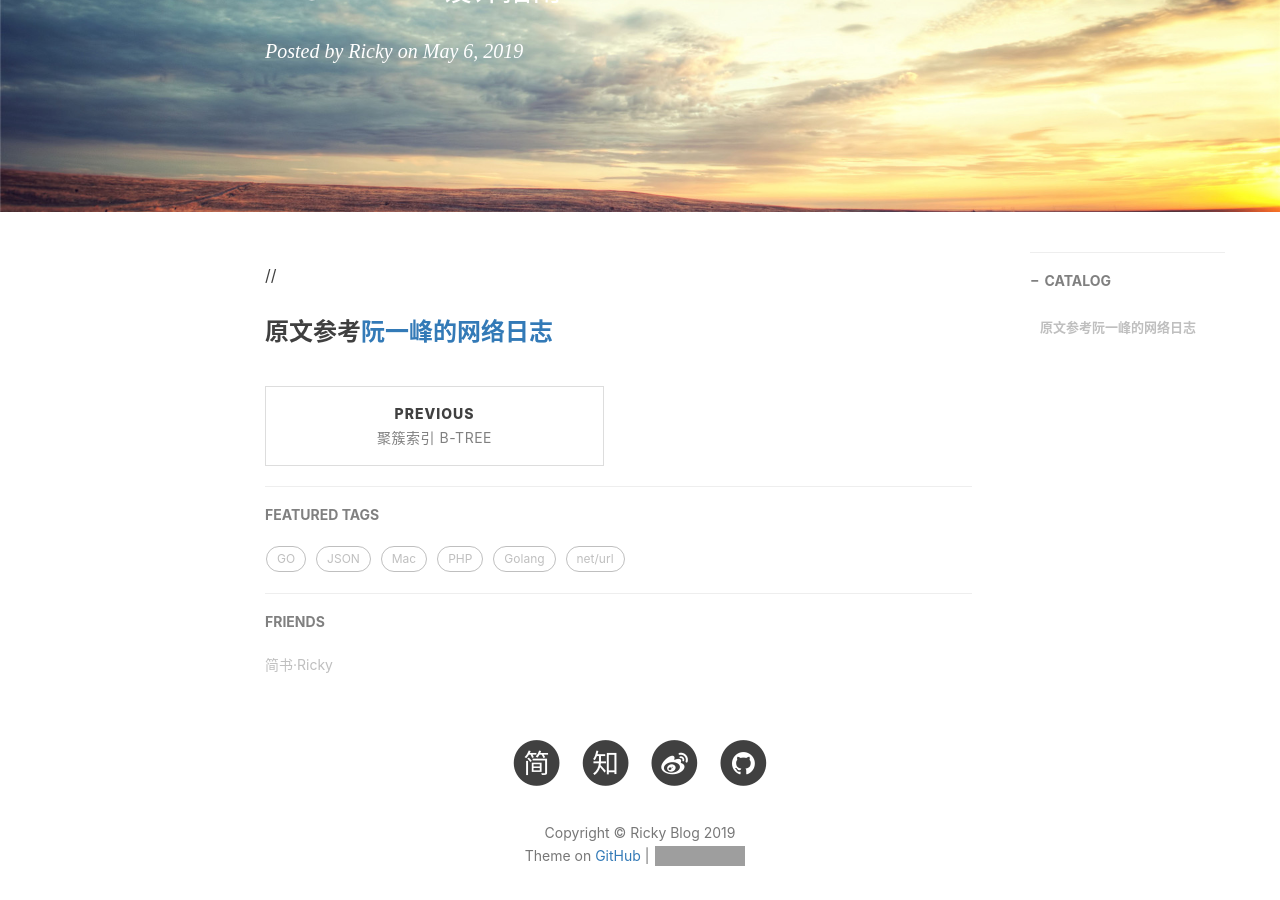
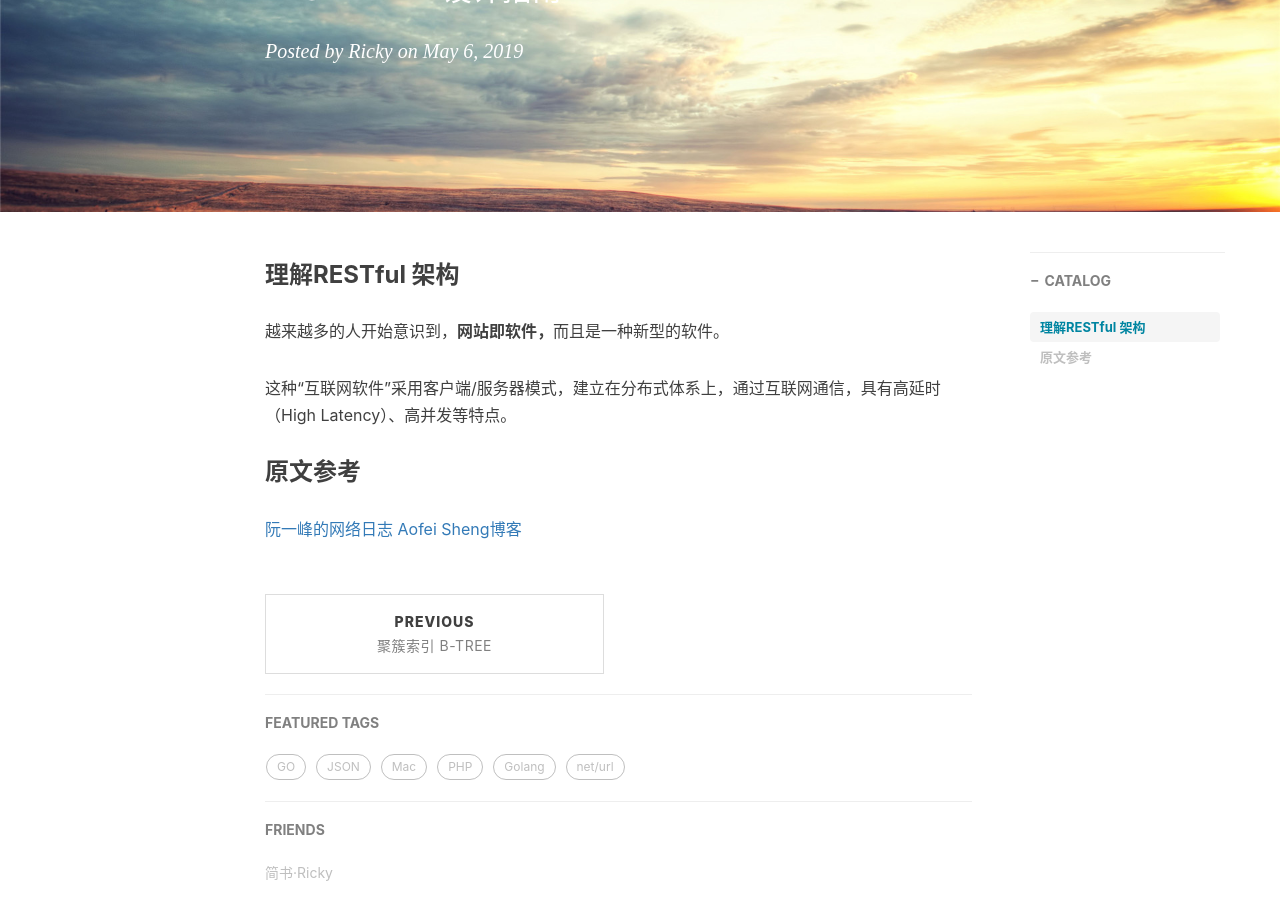
Before and after one commit to huasx/huasx.github.io, a Jekyll site: the page built from _posts/2019-05-06-restful.md, in a window 1280 px wide and 900 px high, scrolled down 311 px. Built offline with Jekyll 4.4.1, drawn with Linux system fonts in a browser that asks for light colours; nearby versions of some CDN libraries; comment, search, counter and statistics services are not loaded; grey boxes are pictures that could not be loaded.

Commit message:
add blog

```diff
--- a/_posts/2019-05-06-restful.md
+++ b/_posts/2019-05-06-restful.md
@@ -12,6 +12,12 @@ tags:
     - PHP
 ---
 
-//
+### 理解RESTful 架构
+越来越多的人开始意识到，**网站即软件，**而且是一种新型的软件。
 
-### 原文参考[阮一峰的网络日志](http://www.ruanyifeng.com/blog/2011/09/restful.html)
+这种“互联网软件”采用客户端/服务器模式，建立在分布式体系上，通过互联网通信，具有高延时（High Latency）、高并发等特点。
+
+
+### 原文参考
+[阮一峰的网络日志](http://www.ruanyifeng.com/blog/2011/09/restful.html)
+[Aofei Sheng博客](https://aofeisheng.com/posts/2011-09-12-understanding-restful-architecture)
```
